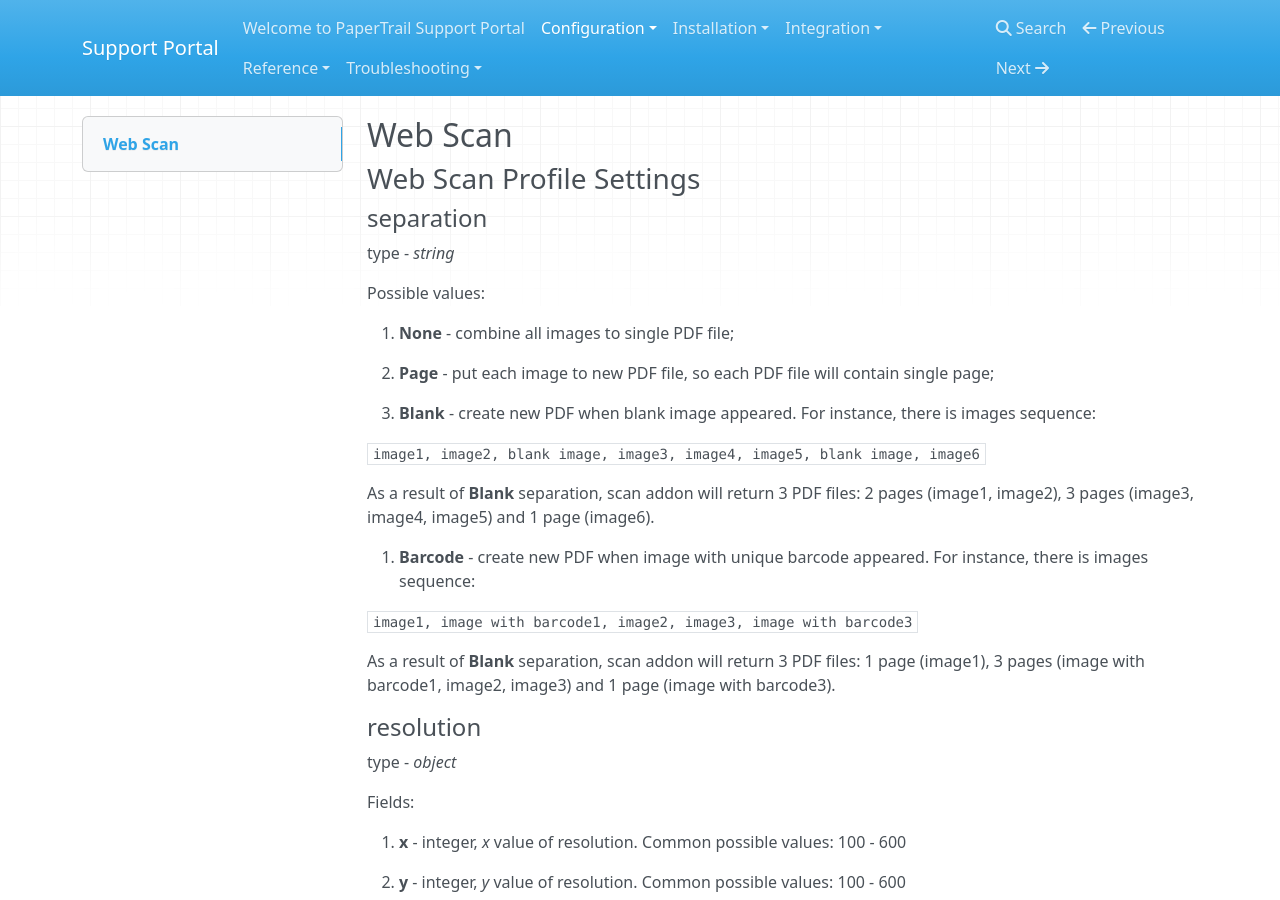
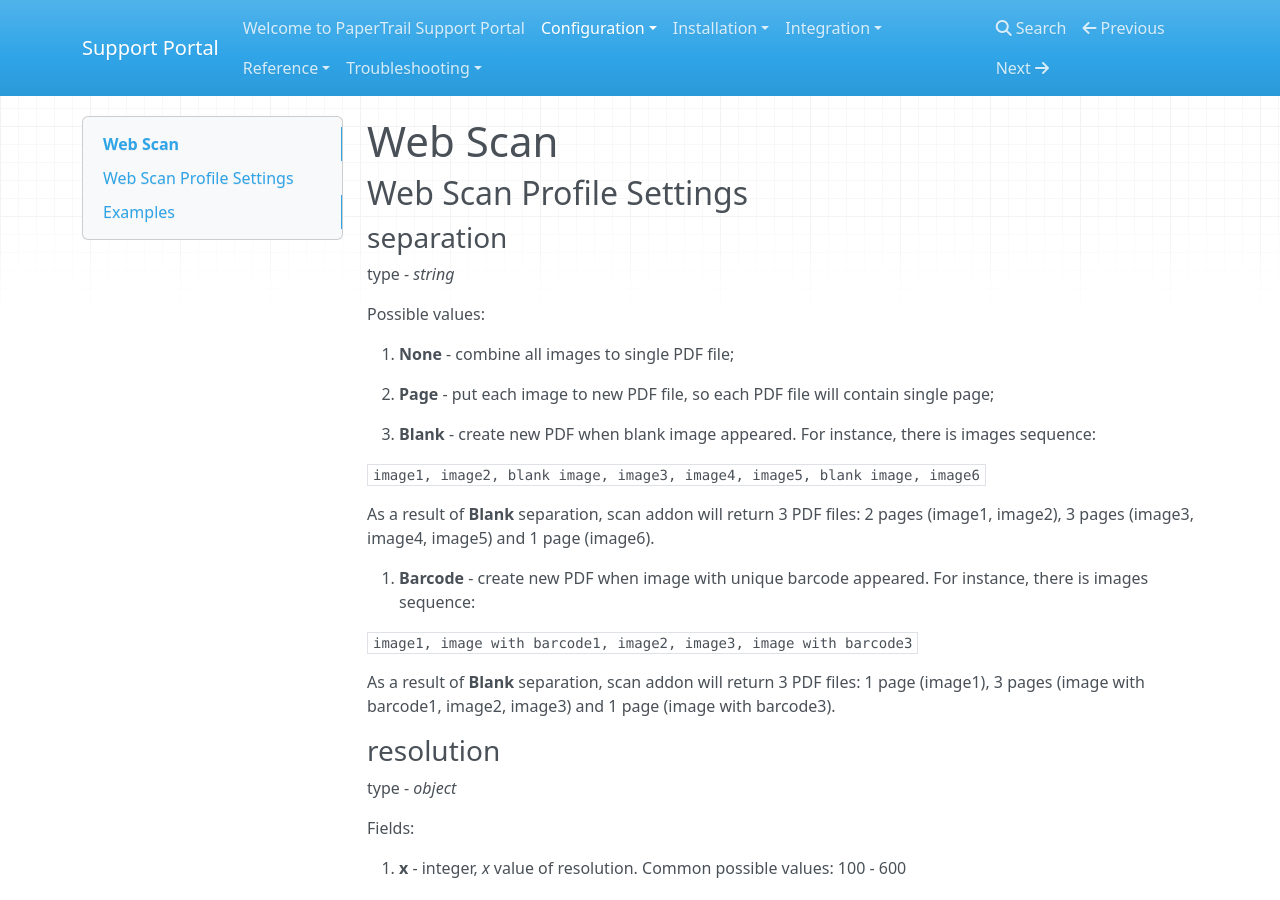
Before and after one commit to ryanegis/support-portal, an MkDocs documentation site: the page built from docs/Configuration/WebScan.md, in a window 1280 px wide and 900 px high. Built offline with MkDocs 1.6.1, drawn with Linux system fonts in a browser that asks for light colours; nearby versions of some CDN libraries; old or Windows-style settings are respelled for this version of MkDocs.

Commit message:
update webscan.md

```diff
--- a/docs/Configuration/WebScan.md
+++ b/docs/Configuration/WebScan.md
@@ -1,8 +1,8 @@
-## Web Scan
+# Web Scan
 
-### Web Scan Profile Settings
+## Web Scan Profile Settings
 
-#### separation
+### separation
 
 type - *string*
 
@@ -28,7 +28,7 @@ Possible values:
 
   As a result of **Blank** separation, scan addon will return 3 PDF files: 1 page (image1), 3 pages (image with barcode1, image2, image3) and 1 page (image with barcode3).
 
-#### resolution
+### resolution
 
 type - *object*
 
@@ -50,7 +50,7 @@ Fields:
 
 **Important note:** list of supported values for *resolution* may vary depending on scanner model
 
-#### compressionMode
+### compressionMode
 
 type - *string*
 
@@ -70,7 +70,7 @@ Common values:
 
 **Important note:** list of supported values for *compressionMode* may vary depending on scanner model
 
-#### pdfDecoder
+### pdfDecoder
 
 type - *object*
 
@@ -78,13 +78,13 @@ Fields:
 
 1. **resolution** - integer, resolution at which to render a PDF page. Minimum - 1, maximum - 3600.
 
-#### barcodeSettings
+### barcodeSettings
 
 type - *object*
 
 See (Barcode Configuration)[http://support.papertrail.co.za/Configuration/Barcode/] for list of supported properties
 
-### Examples
+## Examples
 
 Split images into PDF files by barcode and use 300x300px scan resolution
 
```
